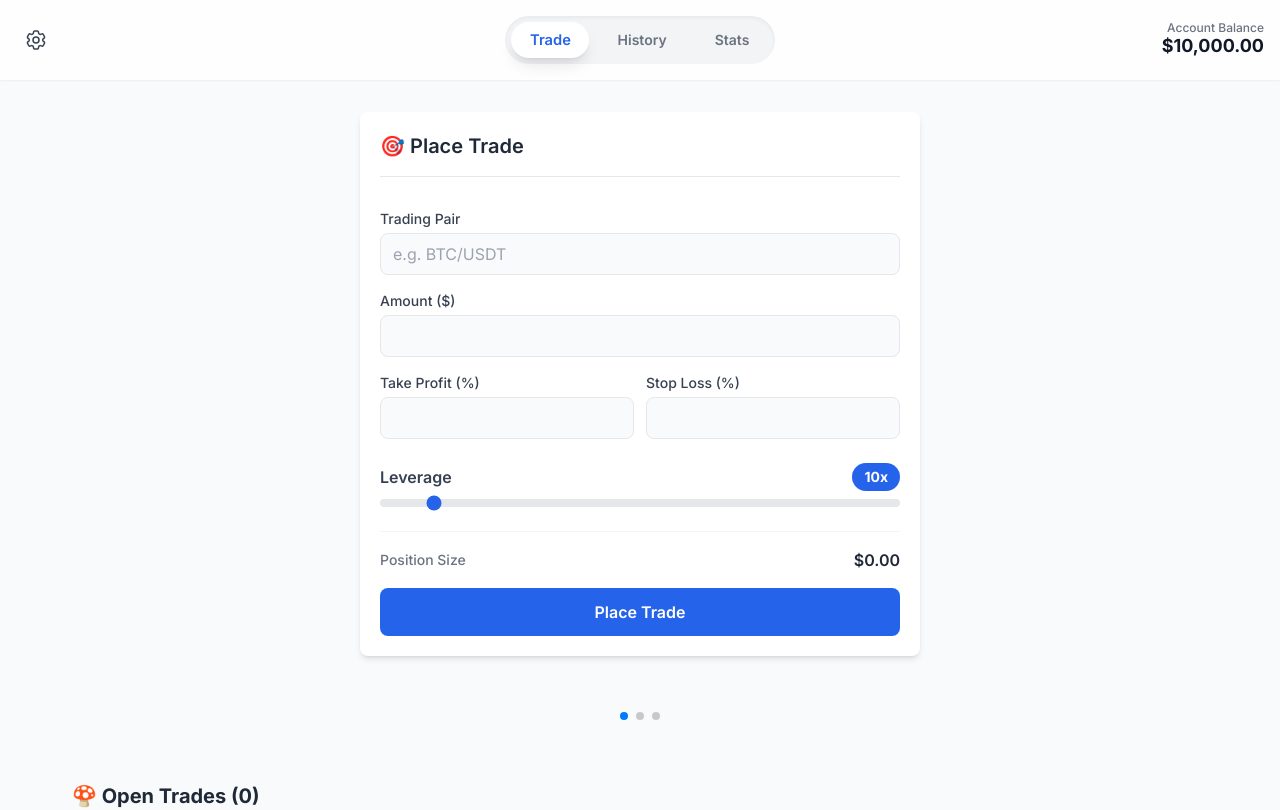
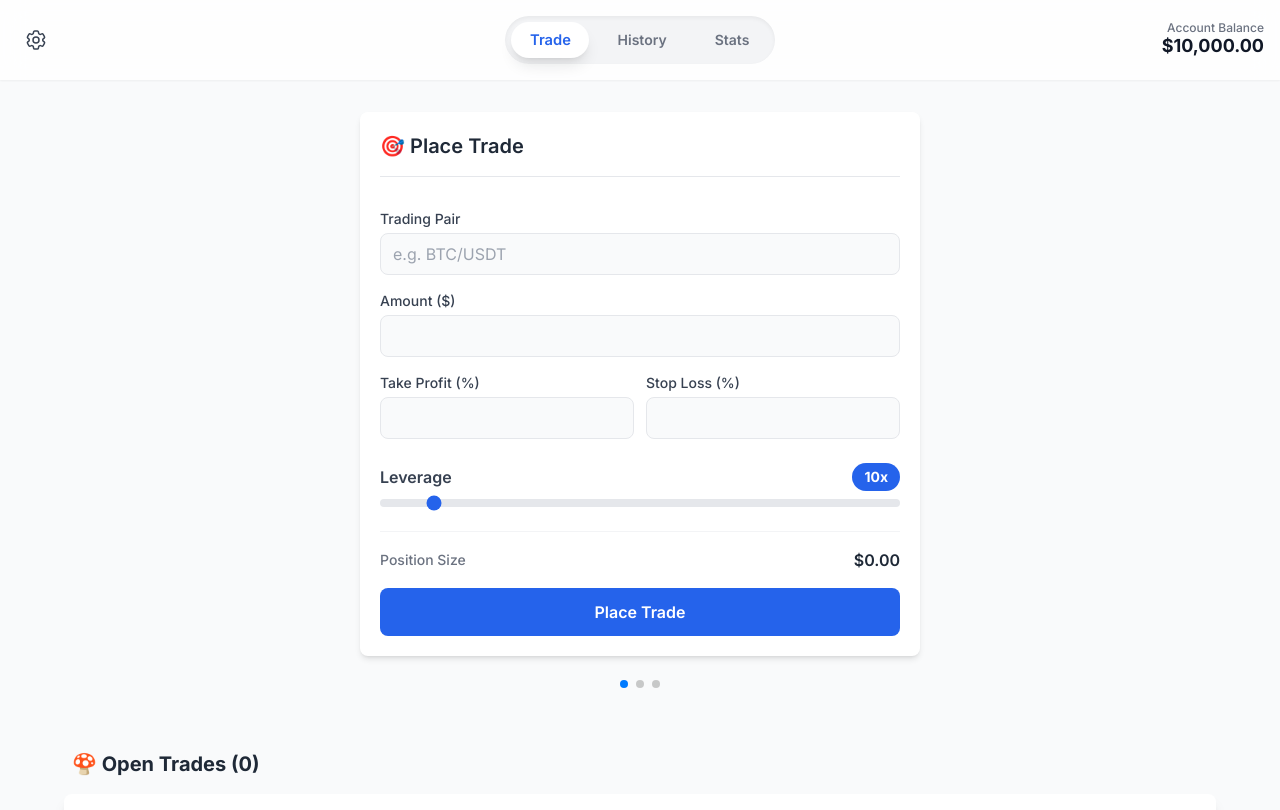
Before and after one commit to okancfc/trading-simulator, a Next.js app: page / in a window 1280 px wide. Shown: the top 810 px of the page. Built offline with nearby package versions, Linux system fonts and the light colour scheme.

Commit message:
pagination edited

```diff
--- a/app/page.tsx
+++ b/app/page.tsx
@@ -191,7 +191,7 @@ export default function Home() {
                 <TradeHistory key="history" trades={closedTrades} />,
                 <StatsPanel key="stats" trades={closedTrades} />,
               ].map((component, index) => (
-                <SwiperSlide key={index} className="p-2 pb-10">
+                <SwiperSlide key={index} className="p-2 pb-2">
                   {component}
                 </SwiperSlide>
               ))}
```
